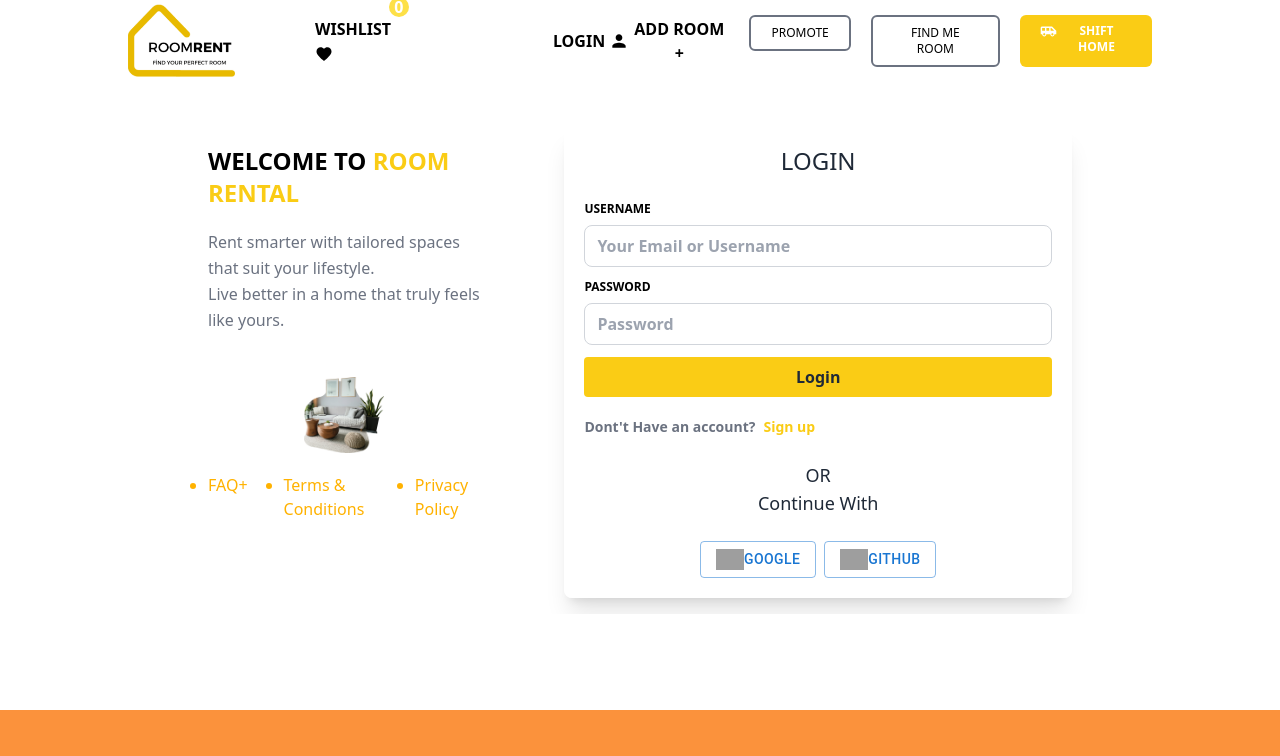
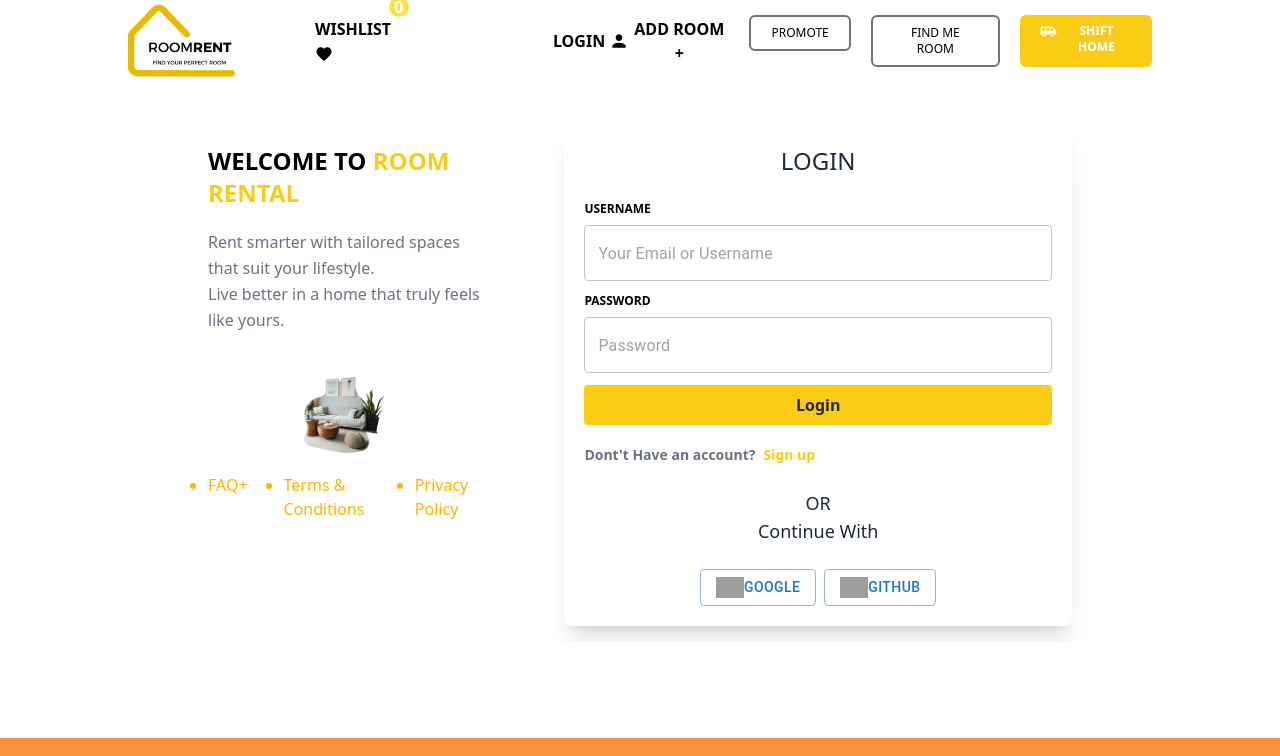
Before and after one commit to bhatta09/Room-Rental-System, a React (Vite) app: page /login in a window 1280 px wide. Shown: the top 756 px of the page. Built offline with nearby package versions, Linux system fonts and the light colour scheme; grey boxes are pictures that could not be loaded.

Commit message:
reduxSetup&extractDetailsUrlAddedToHOme.jsx

```diff
--- a/src/components/Footer.jsx
+++ b/src/components/Footer.jsx
@@ -104,7 +104,7 @@ const Footer = () => {
           </div>
         </div>
         <div className="text-sm font-medium flex flex-col gap-4 ">
-          <img src={img} alt="" className="h-32 w-52" />
+          <img src={img} alt="" className="h-32 w-48" />
           <Link>
             <label htmlFor="">
               <PhoneIcon sx={{ fontSize: 18, color: "" }} />
--- a/src/pages/Home.jsx
+++ b/src/pages/Home.jsx
@@ -14,6 +14,8 @@ import Slider from "react-slick";
 import "slick-carousel/slick/slick.css";
 import "slick-carousel/slick/slick-theme.css";
 import { MdArrowForwardIos, MdArrowBackIos } from "react-icons/md";
+import { useEffect } from "react";
+import axios from "axios";
 
 // Next Arrow component
 const NextArrow = ({ onClick }) => (
@@ -61,6 +63,19 @@ const Home = () => {
       },
     ],
   };
+  const token =
+    "eyJhbGciOiJIUzI1NiJ9.eyJzdWIiOiJjb2RlbG9yZCIsImlhdCI6MTcyNjExNTY4OCwiZXhwIjoxNzI2MTMwMDg4fQ.2fy3MIijNIoj-ELwqstRX16edp_E7WMpAvNTuq9ml-U";
+  useEffect(() => {
+    const extractDetails = async () => {
+      const response = await axios.get(`/api/user/extract-details`, {
+        headers: {
+          Authorization: `Bearer ${token}`,
+        },
+      });
+      console.log(response.data);
+    };
+    extractDetails();
+  }, []);
 
   return (
     <div className="mt-3 flex flex-col gap-11">
--- a/src/pages/Login.jsx
+++ b/src/pages/Login.jsx
@@ -1,7 +1,8 @@
 import React, { useEffect, useState } from "react";
 import AuthBg from "../components/Auth/AuthBg";
 import { Link, useNavigate, useSearchParams } from "react-router-dom";
-import { Button } from "@mui/material";
+
+import { Button, Grid2, TextField } from "@mui/material";
 import axios from "axios";
 import { toast } from "react-toastify";
 
@@ -11,6 +12,8 @@ const Login = () => {
 
   const [username, setusername] = useState("");
   const [password, setPassword] = useState("");
+  const [formErrors, setFormErrors] = useState({}); // State for form validation errors
+
   const navigate = useNavigate();
 
   const handleSubmit = async (e) => {
@@ -22,14 +25,20 @@ const Login = () => {
       });
 
       console.log("Response:", response.data);
-      toast.success("Form Submitted Successfully");
+      toast.success("Login Successfully");
       setPassword("");
       setusername("");
 
       navigate("/");
     } catch (error) {
-      console.error("Error:", error);
-      alert("Form is not Submitted ");
+      if (error.response && error.response.data) {
+        const errors = error.response.data;
+        setFormErrors(errors);
+      } else {
+        setFormErrors({
+          general: "An unexpected error occurred",
+        });
+      }
     }
   };
   useEffect(() => {
@@ -73,24 +82,24 @@ const Login = () => {
         <div>
           <div className="mb-3 font-semibold  flex flex-col gap-2">
             <label className="text-xs font-bold"> USERNAME</label>
-            <input
+            <TextField
               type="name"
               value={username}
               onChange={(e) => setusername(e.target.value)}
               placeholder="Your Email or Username"
-              className="w-full px-3 py-2 border border-gray-300 rounded-lg focus:outline-none focus:ring focus:ring-blue-200"
+              error={!!formErrors.error}
+              helperText={formErrors.error}
             />
           </div>
           <div className="mb-3 font-semibold flex flex-col gap-2">
             <label className="text-xs font-bold">PASSWORD</label>
-            <input
+            <TextField
               value={password}
               onChange={(e) => setPassword(e.target.value)}
-              type="text"
-              name=""
-              required
+              type=""
               placeholder="Password"
-              className="w-full px-3 py-2 border border-gray-300 rounded-lg focus:outline-none focus:ring focus:ring-blue-200"
+              error={!!formErrors.error}
+              helperText={formErrors.error}
             />
           </div>
 
--- a/src/redux/store.js
+++ b/src/redux/store.js
@@ -0,0 +1,6 @@
+import { configureStore } from "@reduxjs/toolkit";
+import verifyUserReducer from "./verifiedUser/verifyUserSlice";
+
+const store = configureStore({ reducer: { user: verifyUserReducer } });
+
+export default store;
--- /dev/null
+++ b/src/redux/verifiedUser/verifyUserSlice.js
@@ -0,0 +1,33 @@
+import { createSlice } from "@reduxjs/toolkit";
+
+const initialState = {
+  id: null,
+  name: "",
+  email: "",
+  address: "",
+  phoneNumber: "",
+};
+
+const verifyUserSlice = createSlice({
+  name: "verifyuser",
+  initialState,
+  reducers: {
+    setUser: (state, action) => {
+      state.id = action.payload.id;
+      state.name = action.payload.name;
+      state.email = action.payload.email;
+      state.address = action.payload.address;
+      state.phoneNumber = action.payload.phoneNumber;
+    },
+    clearUser: (state) => {
+      state.id = null;
+      state.name = "";
+      state.email = "";
+      state.address = "";
+      state.phoneNumber = "";
+    },
+  },
+});
+
+export const { setUser, clearUser } = verifyUserSlice.actions;
+export default verifyUserSlice.reducer;
```
Also changed, not shown: src/main.jsx (+9 -8 lines).
